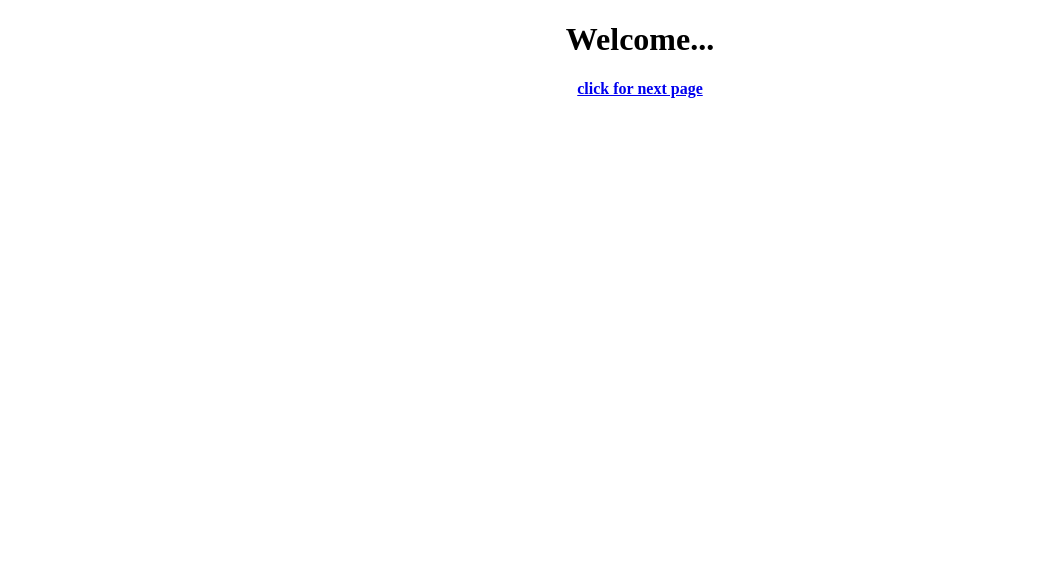
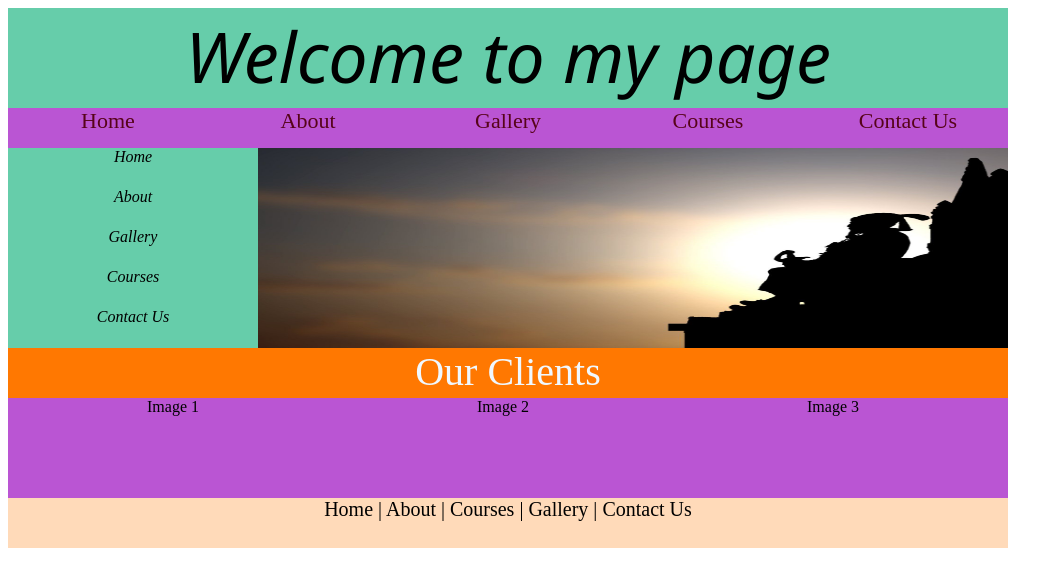
Before and after one commit to ABHISHEK-0311/pushcode, a plain HTML site: page index.html in a window 1280 px wide. Shown: the whole page, without its empty margins (0-1063 px from the left). Drawn offline with Linux system fonts and the light colour scheme.

Commit message:
new page

```diff
--- a/index.html
+++ b/index.html
@@ -1,12 +1,190 @@
-<!DOCTYPE html>
 <html>
-<head>
-<title>Welcome page</title>
-</head>
+    <head>
+         <title>HOME PAGE </title>
+         <style>
+            .main{
+                width: 1000px;
+                height: 540px;
+                background-color: #ffdab9;
+            }
+            .row1{
+                width: 1000px;
+                height: 100px;
+                background-color: #66cdaa;
+                text-align: center;
+                font-size: 70px;
+                font-style: italic;
+                font-family: 'Segoe UI', Tahoma, Geneva, Verdana, sans-serif;
+
+            }
+            .row2{
+                width: 1000px;
+                height: 40px;
+                background-color: #daa520;
+                float: left;
+                color: #560319;
+                text-align: center;
+                font-size: 22px;
+            }
+            .row2-col1{
+                width: 200px;
+                height: 40px;
+                background-color: #ba55d3;
+                float: left;
+
+
+            }
+            .row2-col2{
+                width: 200px;
+                height: 40px;
+                background-color: #ba55d3;
+                float: left;
+
+            }
+            .row2-col3{
+                width: 200px;
+                height: 40px;
+                background-color: #ba55d3;
+                float: left;
+
+            }
+            .row2-col4{
+                width: 200px;
+                height: 40px;
+                background-color: #ba55d3;
+                float: left;
+
+            }
+            .row2-col5{
+                width: 200px;
+                height: 40px;
+                background-color: #ba55d3;
+                float: left;
+
+            }
+            .row3{
+                width: 1000px;
+                height: 200px;
+                background-color: #7c1c05;
+            }
+            .row3-col1{
+                width: 250px;
+                height: 200px;
+                background-color: #66cdaa;
+                float: left;
+                text-align: center;
+                font-style: italic;
+            }
+            .row3-col2{
+                width: 750px;
+                height: 200px;
+                background-color: #7c1c05;
+                float: left;
+            }
+            .row3-col1-row1{
+                width: 250px;
+                height: 40px;
+                float: left;
+            }
+            .row3-col1-row2{
+                width: 250px;
+                height: 40px;
+                float: left;
+            }
+            .row3-col1-row3{
+                width: 250px;
+                height: 40px;
+                float: left;
+            }
+            .row3-col1-row4{
+                width: 250px;
+                height: 40px;
+                float: left;
+            }
+            .row3-col1-row5{
+                width: 250px;
+                height: 40px;
+                float: left;
+            }
+            .row4{
+                width: 1000px;
+                height: 50px;
+                background-color: #ff7801;
+                color: aliceblue;
+                font-size: 40px;
+                text-align: center;
+                float: left;
+
+            }
+            .row5{
+                width: 1000px;
+                height: 100px;
+                background-color: #ba55d3;
+                float: left;
+                text-align: center;
+            }
+            .row5-col1{
+                width: 330px;
+                height: 100px;
+                float: left;
+            }
+            .row5-col2{
+                width: 330px;
+                height: 100px;
+                float: left;
+            }
+            .row5-col3{
+                width: 330px;
+                height: 100px;
+                float: left;
+            }
+            .row6{
+                width: 1000px;
+                height: 50px;
+                text-align: center;
+                font-size: 20px;
+
+            }
+
+         </style>
+    </head>
 <body>
-<center>
-<h1>Welcome...</h1>
-<b><a href="/1.html">click for next page</a></b>
-</center>
+    <div class="main">
+        <div class="row1">
+            Welcome to my page
+        </div>
+        <div class="row2">
+            <div class="row2-col1">Home</div>
+            <div class="row2-col2">About</div>
+            <div class="row2-col3">Gallery</div>
+            <div class="row2-col4">Courses</div>
+            <div class="row2-col5">Contact Us</div>
+        </div>
+        <div class="row3">
+            <div class="row3-col1">
+            <div class="row3-col1-row1">Home</div>
+            <div class="row3-col1-row2">About</div>
+            <div class="row3-col1-row3">Gallery</div>
+            <div class="row3-col1-row4">Courses</div>
+            <div class="row3-col1-row5">Contact Us</div>
+            </div>
+            <div class="row3-col2">
+                <img src="wp6396135-chhatrapati-shivaji-maharaj-hd-4k-desktop-wallpapers.jpg" width="750px" height="200px" />
+
+            </div>
+        </div>
+        <div class="row4"> Our Clients</div>
+        <div class="row5">
+            <div class="row5-col1">Image 1</div>
+            <div class="row5-col2">Image 2</div>
+            <div class="row5-col3">Image 3</div>
+        </div>
+        <div class="row6">
+            Home | About | Courses | Gallery | Contact Us
+        </div>
+
+        </div>
+    </div>
 </body>
+
 </html>
```
Also changed, not shown: 1.html (deleted, +0 -14 lines), 2.html (deleted, +0 -36 lines), 3.html (deleted, +0 -23 lines), wp6396135-chhatrapati-shivaji-maharaj-hd-4k-desktop-wallpapers.jpg (added).
